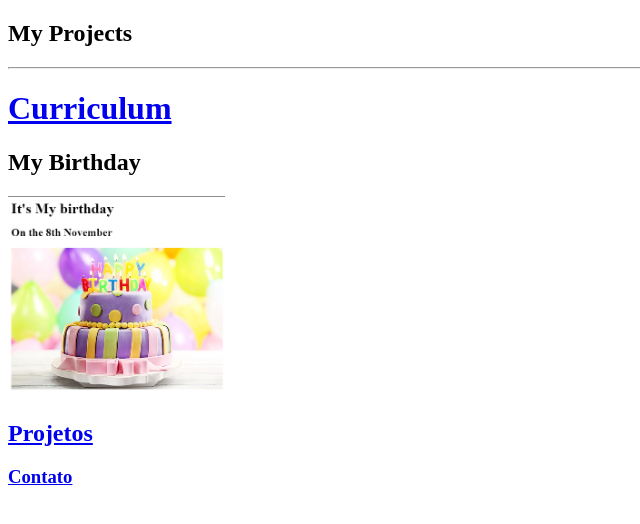
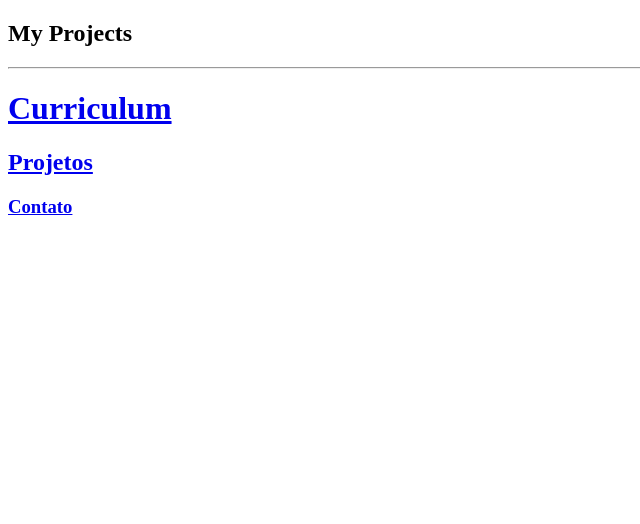
Before and after one commit to afrodoug/dashportfolio, a plain HTML site: page index.html in a window 1280 px wide. Shown: the whole page, without its empty margins (0-640 px from the left). Drawn offline with Linux system fonts and the light colour scheme.

Commit message:
Update index.html
Retirado conteúdo Aniversário.

```diff
--- a/index.html
+++ b/index.html
@@ -1,4 +1,3 @@
-<!-- TODO 1: Create the HTML Boilerplate -->
 <!DOCTYPE html>
 <html lang="en">
 <head>
@@ -6,14 +5,14 @@
     <title>My Projects</title>
 </head>
 <body>
-    <!-- TODO 2: Add Your previous projects' HTML into the public folder -->
     <h2>My Projects</h2>
 <hr>
 
     <!-- TODO 3: Take screenshots of your project previews and add the images to the images folder -->
     <a href="./public/cv.html"><h1>Curriculum</h1></a>
-    <h2>My Birthday</h2>
+<!--    <h2>My Birthday</h2>
     <a href="./public/bday.html"><img src="./assets/images/bday.png" height="200" alt="Birthday Invite"></a>
+    -->
 <!-- TODO 4: Add titles/subtitles etc. -->
 
 <!-- TODO 5: Add a link to the project pages -->
```
